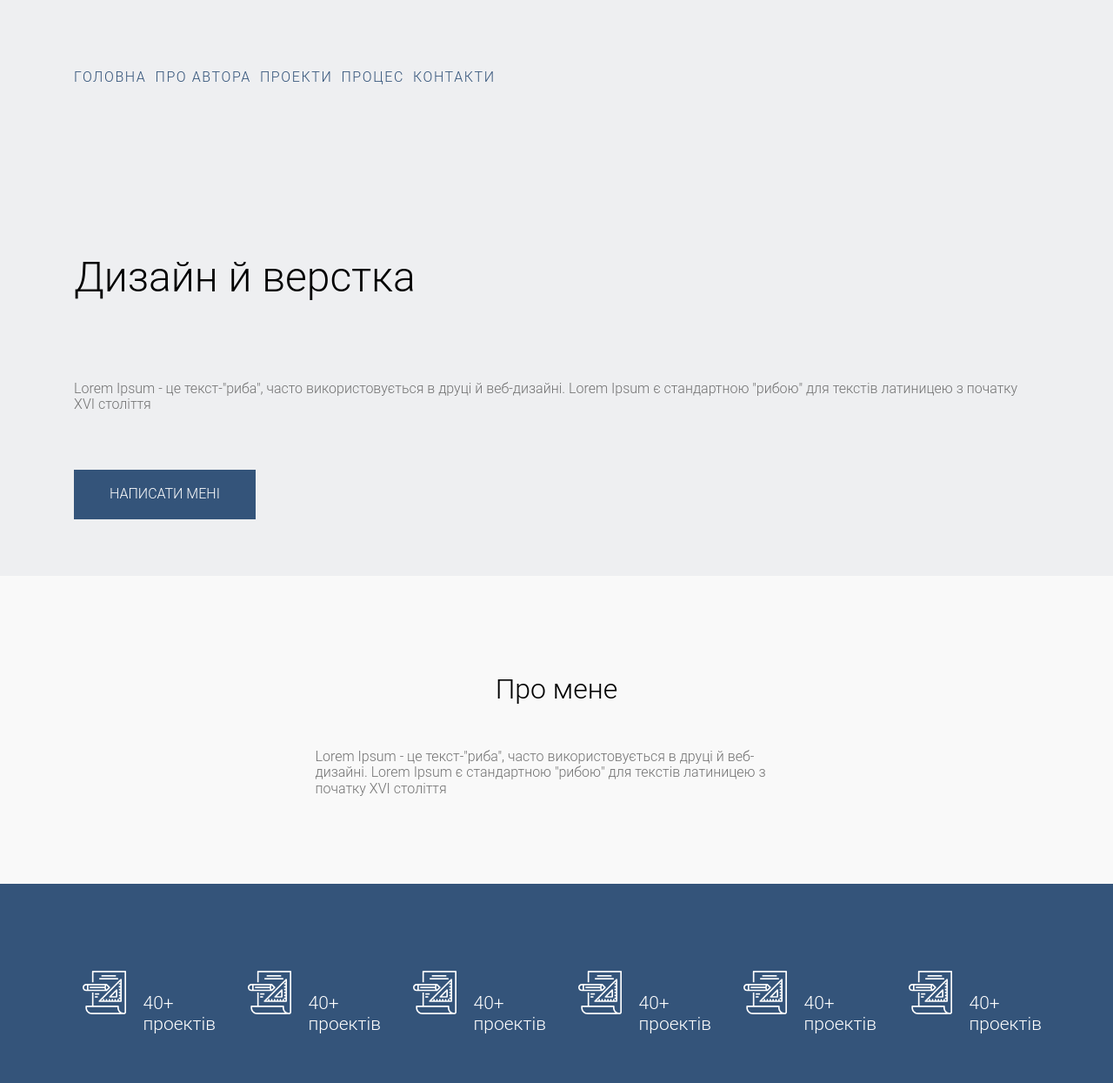
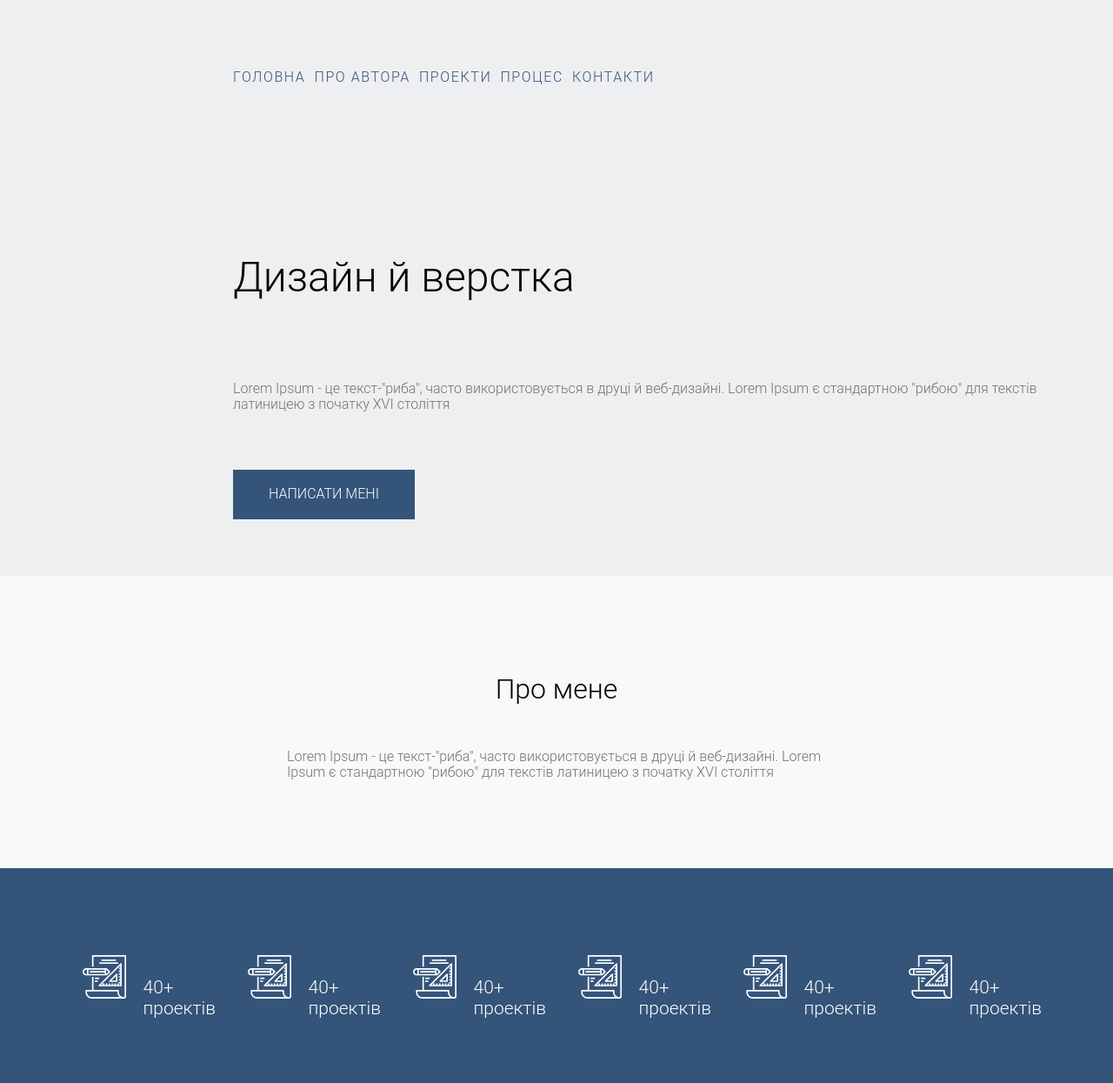
Before and after one commit to ProComGameS/procomgames.github.io, a plain HTML site: page model.html in a window 1280 px wide. Shown: the top 1245 px of the page at 87% size. Drawn offline with Linux system fonts and the light colour scheme.

Commit message:
New scaling system

```diff
--- a/model.css
+++ b/model.css
@@ -8,16 +8,18 @@ html {
 }
 
 .header{
+  min-width: 1160px;
   background-color: #EEEFF1;
 }
 
 .about{
+  min-width: 1160px;
   margin-inline: auto;
   background-color: #F9F9F9;
 }
 
 .container{
-  max-width: 1150px;
+  min-width: 1160px;
   margin-inline: auto;
   padding-inline: 20px;
   overflow: hidden;
@@ -93,7 +95,7 @@ html {
 }
 
 .container-about{
-  width: 540px;
+  min-width: 1160px;
   margin-inline: auto;
   font-weight: 400;
   font-size: 16px;
@@ -116,10 +118,10 @@ button:hover{
 }
 
 .container-work{
-  width: 100%;
   display: flex;
   align-items: center;
   justify-content: center;
+  min-width: 1160px;
   gap: 49px;
   overflow: hidden;
 }
@@ -138,7 +140,7 @@ button:hover{
   display: flex;
   justify-content: center;
   align-items: center;
-  width: 100%;
+  min-width: 1160px;
   height: 250px;
   background-color: #34547A;
   color: #FFFFFF;
@@ -149,6 +151,7 @@ button:hover{
 
 .how{
   background-color: #EEEFF1;
+  min-width: 1160px;
 }
 
 .how-container{
@@ -156,6 +159,7 @@ button:hover{
   height: 1004px;
   margin-inline: auto;
   margin: 0;
+  min-width: 1160px;
   overflow: hidden;
 }
 
@@ -190,11 +194,12 @@ button:hover{
 
 .footer{
   background-color: #34547A;
+  min-width: 1160px;
 }
 
 .footer-container{
-  max-width: 1150px;
   height: 151px;
+  min-width: 1160px;
   overflow: hidden;
 }
 
@@ -211,3 +216,15 @@ button:hover{
   margin: 0;
   color: #FFFFFF;
 }
+
+.padding-header{
+  padding-left: 20%;
+}
+
+.margin-header{
+  margin-left: 20%;
+}
+
+.padding-how{
+  padding-left: 20%;
+}
--- a/model.html
+++ b/model.html
@@ -14,7 +14,7 @@
 <header class="header">
 <div class="container">
   <nav class="navbar">
-  <ol class="list">
+  <ol class="list padding-header">
     <li class="item-list"><a href="#">ГОЛОВНА</a></li>
     <li class="item-list"><a href="#about-scroll">ПРО АВТОРА</a></li>
     <li class="item-list"><a href="#work-scroll">ПРОЕКТИ</a></li>
@@ -22,13 +22,13 @@
     <li class="item-list"><a href="#contacts-scroll">КОНТАКТИ</a></li>
   </ol>
   </nav>
- <h1 class="item">Дизайн й верстка</h1>
-  <p class="about-text">
+ <h1 class="item padding-header">Дизайн й верстка</h1>
+  <p class="about-text padding-header">
     Lorem Ipsum - це текст-"риба", часто використовується в друці й веб-дизайні.
     Lorem Ipsum є стандартною "рибою" для текстів латиницею з початку XVI століття
   </p>
 
-  <button class="button">НАПИСАТИ МЕНІ</button>
+  <button class="button margin-header">НАПИСАТИ МЕНІ</button>
 
 </div>
 </header>
@@ -56,10 +56,10 @@
   </div>
 
 <div id="how-scroll" class="how">
-  <div class="container">
+  <div class="container padding-how">
   <div class="how-container">
     <h2 class="how-title">Як я працюю</h2>
-    <p class="how-text">
+    <p class="how-text ">
       Lorem Ipsum - це текст-"риба", часто використовується в друці й веб-дизайні.
       Lorem Ipsum є стандартною "рибою" для текстів латиницею з початку XVI століття
     </p>
@@ -71,7 +71,7 @@
 </div>
 
 <div id="contacts-scroll" class="footer">
-  <div class="container">
+  <div class="container padding-how">
     <div class="footer-container">
  <h3 class="footer-text-name">Іванов Іван</h3>
       <p class="footer-text">(c) 2018. Усі права захищені.</p>
```
